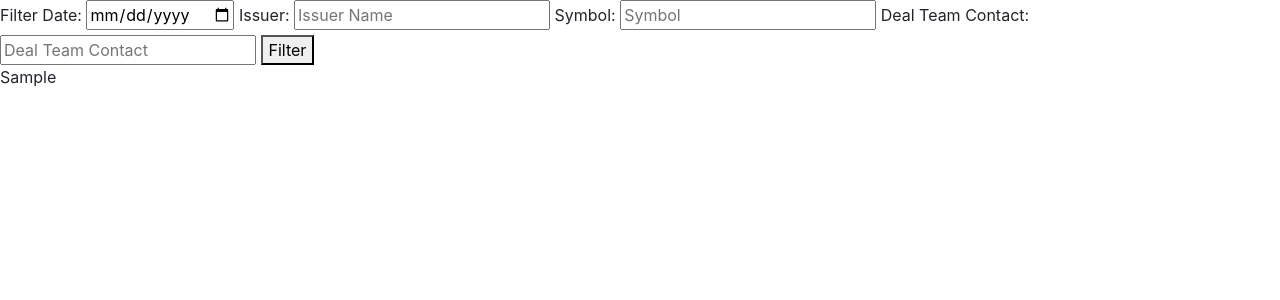
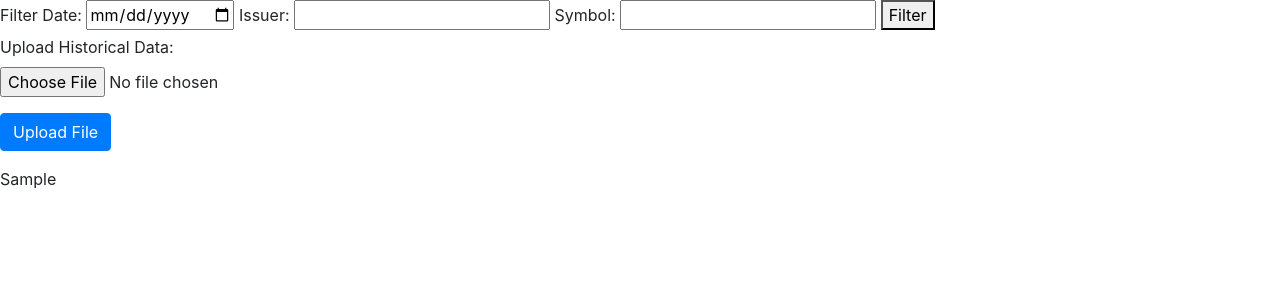
Before and after one commit to IsaWang-05/Financial_data_navigator, a Flask app: template templates/index.html in a window 1280 px wide. Shown: the part 144-444 px from the top of the page. Run offline with Flask 2, Linux system fonts and the light colour scheme; the template is opened without the code that fills it: most values are stand-ins (such as "Sample title", 1, 10 or a date in 2020); parts of the project's set-up code (start-up, migrations or seed data) failed here and were passed over; some libraries are stand-ins or nearby versions.

Commit message:
Added file upload function

```diff
--- a/app.py
+++ b/app.py
@@ -1,43 +1,20 @@
 from flask import Flask, render_template, request, jsonify
-import pandas as pd
+from services.excel_connection_svc import get_all_data, ExcelUploader  # Import ExcelUploader
+from services.filter_svc import DataFilter
 
 class ExcelReader:
-    def __init__(self, filename):
-        self.filename = filename
+    def __init__(self):
+        self.data = get_all_data()
 
-    def read(self, Issuer=None, Symbol=None, Deal_team_contact=None, filter_date=None):
-        data = pd.read_excel(self.filename, engine='openpyxl')
-        data['Date'] = pd.to_datetime(data['Date'])
-
-        if Issuer:
-            data = data[data['Issuer'].str.contains(Issuer, case=False, na=False)]
-        if Symbol:
-            data = data[data['Symbol'].str.contains(Symbol, case=False, na=False)]
-        if Deal_team_contact:
-            data = data[data['Deal_team_contact'].str.contains(Deal_team_contact, case=False, na=False)]
-        if filter_date:
-            filter_date = pd.to_datetime(filter_date)
-            data = data[data['Date'] <= pd.to_datetime(filter_date)]
-
-        # show only the newest record for each symbol
+    def read(self, Issuer=None, Symbol=None, filter_date=None):
+        data = DataFilter.filter_data(self.data.copy(), Issuer, Symbol, filter_date)
+        data['Details'] = data.apply(lambda row: f"<a href='#' class='view-details' data-symbol='{row['Symbol']}'>View Details</a>", axis=1)
         data = data.sort_values('Date', ascending=False).drop_duplicates('Symbol')
-
-        data['Details'] = data.apply(lambda row: f"<a href='#' class='view-details' data-id='{row.name}'>View Details</a>", axis=1)
         return data.to_html(index=False, escape=False)
 
     def read_hist(self, Symbol, filter_date=None):
-        data = pd.read_excel(self.filename, engine='openpyxl')
-        data = data[data['Symbol'] == Symbol]
-        data['Date'] = pd.to_datetime(data['Date'])
-        if filter_date:
-            filter_date = pd.to_datetime(filter_date)
-            data = data[data['Date'] <= pd.to_datetime(filter_date)]
-
-        # sort all records by date (earliest to latest)
-        data = data.sort_values('Date', ascending=True)
-
+        data = DataFilter.filter_for_details(self.data.copy(), Symbol, filter_date)
         return data.to_html(index=False, escape=False)
-
 
 class ExcelNavigatorApp:
     def __init__(self, excel_reader):
@@ -48,27 +25,36 @@ class ExcelNavigatorApp:
         def index():
             Issuer = request.args.get('Issuer')
             Symbol = request.args.get('Symbol')
-            Deal_team_contact = request.args.get('Deal_team_contact')
             filter_date = request.args.get('filter_date')
-
-            table_html = self.excel_reader.read(Issuer, Symbol, Deal_team_contact, filter_date)
+            table_html = self.excel_reader.read(Issuer, Symbol, filter_date)
             return render_template('index.html', table_html=table_html)
 
         @self.app.route('/details', methods=['POST'])
         def get_details_by_symbol():
             data = request.get_json()
-            row_id = data['row_id']
-
-            full_data = pd.read_excel(excel_reader.filename, engine='openpyxl')
-            symbol = full_data.iloc[row_id]['Symbol']
-
-            filtered_html_data = excel_reader.read_hist(Symbol=symbol)
-
+            symbol = data.get('Symbol')
+            symbol_data = self.excel_reader.data[self.excel_reader.data['Symbol'] == symbol]
+            symbol = symbol_data.iloc[0]['Symbol'] if not symbol_data.empty else None
+            filtered_html_data = self.excel_reader.read_hist(Symbol=symbol) if symbol else "No data found."
             return jsonify(filtered_html_data)
 
+        @self.app.route('/upload', methods=['POST'])
+        def upload_file():
+            if 'file' not in request.files:
+                return jsonify({'error': 'No file part'}), 400
+            file = request.files['file']
+            if file.filename == '':
+                return jsonify({'error': 'No selected file'}), 400
+
+            uploader = ExcelUploader()
+            try:
+                results = uploader.upload_and_update(file)
+                message = f"Upload successful, wrote {results['total_rows']} rows of data, of which {results['rows_overwritten']} rows are overwritten."
+                return jsonify({'message': message}), 200
+            except Exception as e:
+                return jsonify({'error': str(e)}), 500
 
 if __name__ == '__main__':
-    filepath = './data/starter_db.xlsx'
-    excel_reader = ExcelReader(filepath)
+    excel_reader = ExcelReader()
     excel_navigator_app = ExcelNavigatorApp(excel_reader)
     excel_navigator_app.app.run(debug=True)
--- /dev/null
+++ b/static/app.js
@@ -0,0 +1,46 @@
+$(document).ready(function() {
+    $(document).on('click', '.view-details', function(e) {
+        e.preventDefault();
+        const symbol = $(this).data('symbol');
+        UIController.clearModalContent();
+        UIController.hideModal();
+
+        DataService.fetchDetails(symbol, function(response) {
+            console.log("AJAX request successful. Response received.");
+            const modalContent = ModalContentBuilder.buildContent(response);
+
+            // Process the response to extract the necessary data for the graph
+            const $html = $(response);
+            var dates = [], prices = [];
+            $html.find('tbody tr').each(function() {
+                var $tds = $(this).find('td');
+                // The indices here are assumed; replace 7 and 4 with the correct indices for your date and price data
+                dates.push($tds.eq(7).text());
+                prices.push(parseFloat($tds.eq(4).text()));
+            });
+
+            var graphData = dates.map(function(date, index) {
+                return {
+                    date: new Date(date), // Convert string date to Date object
+                    price: prices[index]  // Ensure price is a number
+                };
+            });
+
+            // After constructing the modalContent and graphData, render them
+            setTimeout(function() {
+                UIController.updateModalContent(modalContent);
+                UIController.showModal();
+
+                // Check if graphData is populated
+                if(graphData && graphData.length > 0) {
+                    GraphService.renderLineGraph(graphData);
+                } else {
+                    console.error('Graph data is empty or not properly formatted.');
+                }
+            }, 20);
+
+        }, function(error) {
+            console.error("Error in AJAX request:", error);
+        });
+    });
+});
--- /dev/null
+++ b/static/dataService.js
@@ -0,0 +1,15 @@
+const DataService = (function() {
+    return {
+        fetchDetails: function(symbol, successCallback, errorCallback) {
+            $.ajax({
+                cache: false,
+                url: '/details',
+                method: 'POST',
+                contentType: 'application/json',
+                data: JSON.stringify({ Symbol: symbol }),
+                success: successCallback,
+                error: errorCallback
+            });
+        }
+    };
+})();
--- /dev/null
+++ b/static/graphService.js
@@ -0,0 +1,43 @@
+const GraphService = (function() {
+    return {
+        renderLineGraph: function(data) {
+            // Clear the container before appending a new SVG
+            d3.select("#graph-container").selectAll("*").remove();
+
+            var margin = {top: 10, right: 30, bottom: 30, left: 60},
+                width = 460 - margin.left - margin.right,
+                height = 400 - margin.top - margin.bottom;
+
+            var svg = d3.select("#graph-container")
+              .append("svg")
+                .attr("width", width + margin.left + margin.right)
+                .attr("height", height + margin.top + margin.bottom)
+              .append("g")
+                .attr("transform", `translate(${margin.left},${margin.top})`);
+
+            var x = d3.scaleTime()
+              .domain(d3.extent(data, function(d) { return new Date(d.date); }))
+              .range([0, width]);
+            svg.append("g")
+              .attr("transform", `translate(0,${height})`)
+              .call(d3.axisBottom(x));
+
+            var y = d3.scaleLinear()
+              .domain([0, d3.max(data, function(d) { return +d.price; })])
+              .range([height, 0]);
+            svg.append("g")
+              .call(d3.axisLeft(y));
+
+            var line = d3.line()
+                .x(function(d) { return x(new Date(d.date)); })
+                .y(function(d) { return y(d.price); });
+
+            svg.append("path")
+                .datum(data)
+                .attr("fill", "none")
+                .attr("stroke", "steelblue")
+                .attr("stroke-width", 1.5)
+                .attr("d", line);
+        }
+    };
+})();
--- a/static/scripts.js
+++ b/static/scripts.js
@@ -1,12 +1,12 @@
 $(document).on('click', '.view-details', function(e){
     e.preventDefault();
-    var rowId = $(this).data('id');
+    var symbol = $(this).data('symbol');
 
     // Clear the content and hide the modal
     $('#dataModal .modal-body').empty();
     $('#dataModal').modal('hide');
 
-    console.log("Click event triggered for .view-details with rowId: ", rowId);
+    console.log("Click event triggered for .view-details with symbol: ", symbol);
 
     console.log("Starting AJAX request to build modal content.");
 
@@ -16,7 +16,7 @@ $(document).on('click', '.view-details', function(e){
         url: '/details',
         method: 'POST',
         contentType: 'application/json',
-        data: JSON.stringify({ row_id: rowId }),
+        data: JSON.stringify({ Symbol: symbol }),
         success: function(response){
             console.log("AJAX request successful. Response received: ", response);
 
--- /dev/null
+++ b/static/uiController.js
@@ -0,0 +1,16 @@
+const UIController = (function() {
+    return {
+        clearModalContent: function() {
+            $('#dataModal .modal-body').empty();
+        },
+        showModal: function() {
+            $('#dataModal').modal('show');
+        },
+        hideModal: function() {
+            $('#dataModal').modal('hide');
+        },
+        updateModalContent: function(content) {
+            $('#dataModal .modal-body').html(content);
+        }
+    };
+})();
--- /dev/null
+++ b/static/upload_svc.js
@@ -0,0 +1,24 @@
+document.addEventListener('DOMContentLoaded', function () {
+    document.getElementById('uploadForm').addEventListener('submit', function(event) {
+        event.preventDefault();  // Prevent the default form submission behavior
+
+        const formData = new FormData();
+        formData.append('file', document.querySelector('[name=file]').files[0]);
+
+        fetch('/upload', {
+            method: 'POST',
+            body: formData,
+        })
+        .then(response => response.json())
+        .then(data => {
+            if (data.error) {
+                document.getElementById('uploadMessage').innerText = 'Error: ' + data.error;
+            } else {
+                document.getElementById('uploadMessage').innerText = data.message;
+            }
+        })
+        .catch(error => {
+            document.getElementById('uploadMessage').innerText = 'Failed to upload the file. Please try again.';
+        });
+    });
+});
--- a/templates/index.html
+++ b/templates/index.html
@@ -8,66 +8,58 @@
     <script src="https://code.jquery.com/jquery-3.6.0.min.js"></script>
     <script src="https://stackpath.bootstrapcdn.com/bootstrap/4.3.1/js/bootstrap.min.js"></script>
     <script src="https://d3js.org/d3.v6.min.js"></script>
-    <script src="/static/scripts.js"></script>
-    <script>
-        $(document).ready(function(){
-            $(document).on('click', '.view-details', function(e){
-                e.preventDefault();
-                var rowId = $(this).data('id');
-                $.ajax({
-                    url: '/details',
-                    method: 'POST',
-                    contentType: 'application/json',
-                    data: JSON.stringify({ row_id: rowId }),
-                    success: function(response){
-                        // wrap the response in a div with class 'table-responsive'
-                        var htmlContent = '<div class="table-responsive">' + response + '</div>';
-                        $('#dataModal .modal-body').html(htmlContent);
-                        $('#dataModal').modal('show');
-                    }
-                });
-            });
-        });
-    </script>
+    <!-- Removed scripts.js and added new JS files -->
+    <script src="/static/uiController.js"></script>
+    <script src="/static/dataService.js"></script>
+    <script src="/static/modalContentBuilder.js"></script>
+    <script src="/static/graphService.js"></script>
+    <script src="/static/app.js"></script>
+    <script src="/static/upload_svc.js"></script>
+
 </head>
 <body>
-    <!-- Stylish Header Section -->
     <header class="text-center py-4">
         <h1>Excel Data Navigator</h1>
         <p>A modern data exploration tool</p>
     </header>
 
+    <!-- Form for Filtering Data -->
     <form method="GET" action="/">
         <label for="dateFilter">Filter Date:</label>
-        <input type="date" id="dateFilter" name="filter_date" placeholder="YYYY-MM-DD">
+        <input type="date" id="dateFilter" name="filter_date">
 
         <label for="Issuer">Issuer:</label>
-        <input type="text" id="Issuer" name="Issuer" placeholder="Issuer Name">
+        <input type="text" id="Issuer" name="Issuer">
 
         <label for="Symbol">Symbol:</label>
-        <input type="text" id="Symbol" name="Symbol" placeholder="Symbol">
-
-        <label for="Deal_team_contact">Deal Team Contact:</label>
-        <input type="text" id="Deal_team_contact" name="Deal_team_contact" placeholder="Deal Team Contact">
+        <input type="text" id="Symbol" name="Symbol">
 
         <button type="submit">Filter</button>
     </form>
 
-    <!--this is where the partial data table will be rendered-->
+    <!-- Upload Form for Historical Data -->
+    <form id="uploadForm" enctype="multipart/form-data">
+        <div class="form-group">
+            <label for="fileUpload">Upload Historical Data:</label>
+            <input type="file" class="form-control-file" id="fileUpload" name="file" required>
+        </div>
+        <button type="submit" class="btn btn-primary">Upload File</button>
+    </form>
+    <div id="uploadMessage" class="mt-3"></div>
+
+
     {{ table_html|safe }}
 
-    <!--modal for displaying full data details-->
     <div class="modal fade" id="dataModal" tabindex="-1" role="dialog" aria-labelledby="dataModalLabel" aria-hidden="true">
         <div class="modal-dialog" role="document">
             <div class="modal-content">
                 <div class="modal-header">
                     <h5 class="modal-title" id="dataModalLabel">Full Data Details</h5>
-                    <button type="button" class="close" data-dismiss="modal" aria-label="Close">
-                        <span aria-hidden="true">&times;</span>
+                    <button type="button" class="close" data-dismiss="modal">
+                        <span>&times;</span>
                     </button>
                 </div>
                 <div class="modal-body">
-                    <!-- graph will be rendered here -->
                     <div id="graph-container"></div>
                 </div>
             </div>
```
Also changed, not shown: services/excel_connection_svc.py (added, +87 -0 lines), services/filter_svc.py (added, +23 -0 lines), static/modalContentBuilder.js (added, +35 -0 lines), README.md, data/ER_diagram.png (added), 5 other files.
